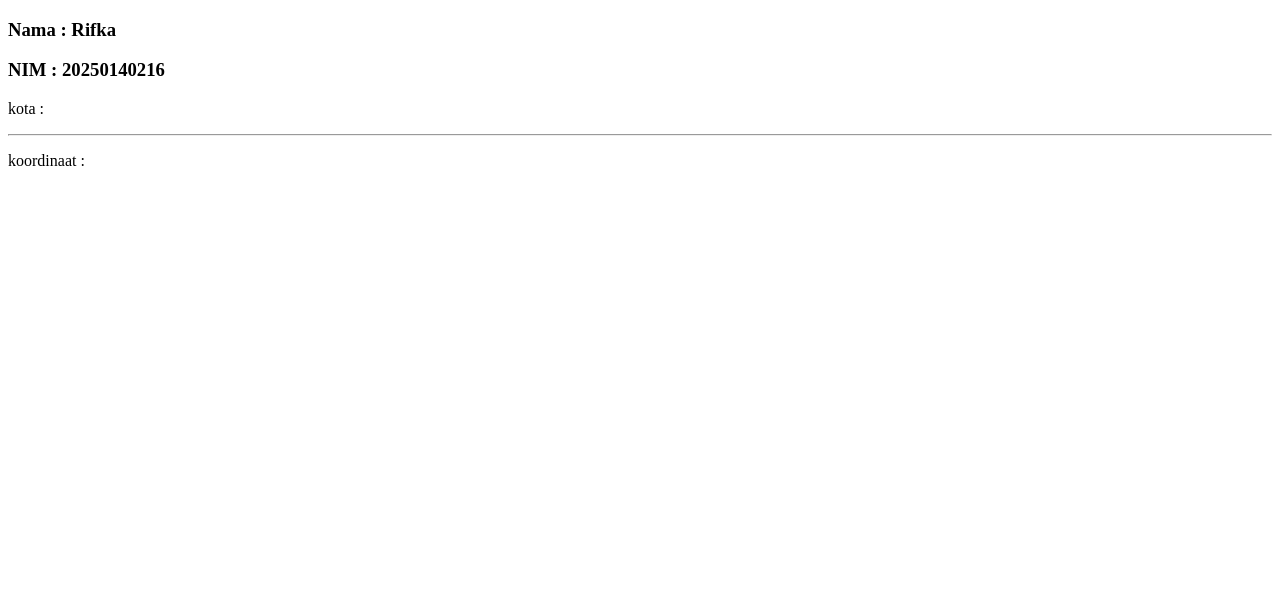
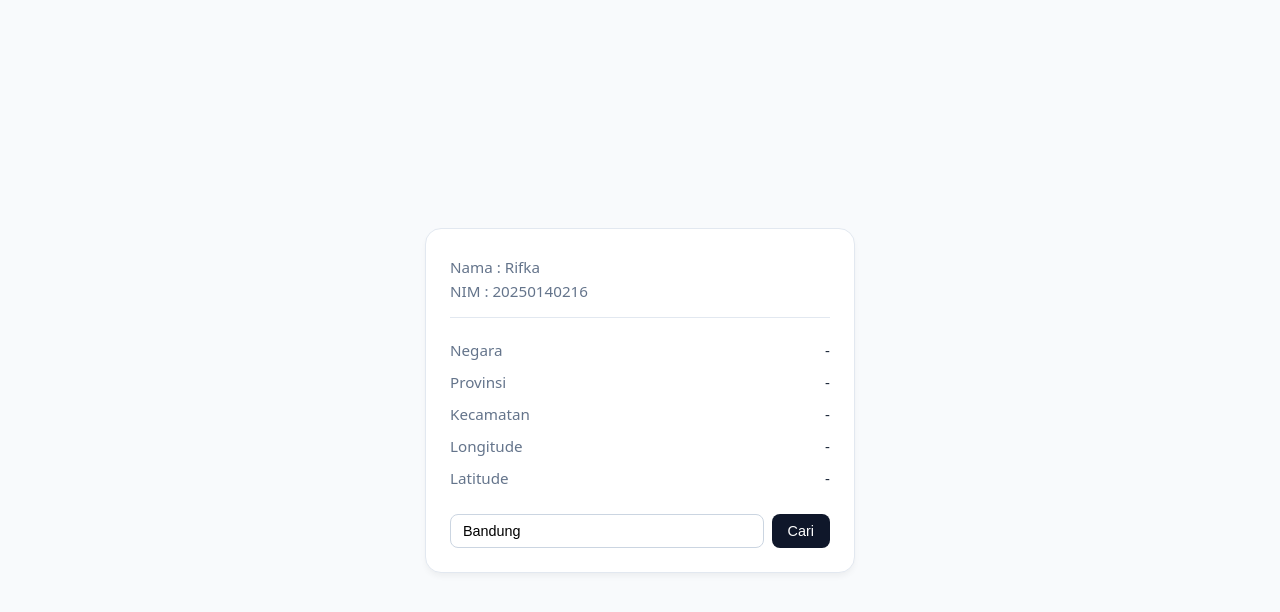
Before and after one commit to rifkaaikaa07-arc/0216_WeatherApi, a website: page public/index.html in a window 1280 px wide. Drawn offline with Linux system fonts and the light colour scheme; no server answers.

Commit message:
menambahkan index html tugas

```diff
--- a/public/index.html
+++ b/public/index.html
@@ -3,39 +3,123 @@
 <head>
     <meta charset="UTF-8">
     <meta name="viewport" content="width=device-width, initial-scale=1.0">
-    <title>Document</title>
+    <title>Lokasi</title>
+    <style>
+        body {
+            font-family: system-ui, -apple-system, 'Segoe UI', Roboto, sans-serif;
+            background-color: #f8fafc;
+            color: #1e293b;
+            display: flex;
+            justify-content: center;
+            align-items: center;
+            min-height: 100vh;
+            margin: 0;
+        }
+        .wrapper {
+            background: #ffffff;
+            border: 1px solid #e2e8f0;
+            border-radius: 16px;
+            padding: 24px;
+            width: 100%;
+            max-width: 380px;
+            box-shadow: 0 4px 6px -1px rgba(0, 0, 0, 0.05);
+        }
+        h3 {
+            margin: 4px 0;
+            font-size: 0.95rem;
+            color: #64748b;
+            font-weight: 500;
+        }
+        hr {
+            border: 0;
+            border-top: 1px solid #e2e8f0;
+            margin: 16px 0;
+        }
+        .baris {
+            display: flex;
+            justify-content: space-between;
+            padding: 6px 0;
+            font-size: 0.95rem;
+        }
+        .baris span:first-child {
+            color: #64748b;
+        }
+        .search-box {
+            margin-top: 20px;
+            display: flex;
+            gap: 8px;
+        }
+        input {
+            flex: 1;
+            padding: 8px 12px;
+            border: 1px solid #cbd5e1;
+            border-radius: 8px;
+            outline: none;
+            font-size: 0.9rem;
+        }
+        input:focus {
+            border-color: #94a3b8;
+        }
+        button {
+            padding: 8px 16px;
+            background-color: #0f172a;
+            color: white;
+            border: none;
+            border-radius: 8px;
+            cursor: pointer;
+            font-weight: 500;
+            font-size: 0.9rem;
+        }
+        button:hover {
+            background-color: #1e293b;
+        }
+    </style>
 </head>
 <body>
+    <div class="wrapper">
+        <h3>Nama : Rifka</h3>
+        <h3>NIM : 20250140216</h3>
 
-    <h3>Nama : Rifka </h3>
-    <h3>NIM : 20250140216 </h3>
+        <hr>
 
-    <p>
-        kota :
-        <span id="lokasi"></span>
+        <div class="baris"><span>Negara</span><span id="negara">-</span></div>
+        <div class="baris"><span>Provinsi</span><span id="provinsi">-</span></div>
+        <div class="baris"><span>Kecamatan</span><span id="kecamatan">-</span></div>
+        <div class="baris"><span>Longitude</span><span id="longitude">-</span></div>
+        <div class="baris"><span>Latitude</span><span id="latitude">-</span></div>
 
-    </p>
-
-    <hr>
-
-    <p>
-        koordinaat :
-        <span id="negara"></span>
-    </p>
+        <div class="search-box">
+            <input type="text" id="inputLokasi" placeholder="Lokasi" value="Bandung">
+            <button onclick="cariLokasi()">Cari</button>
+        </div>
+    </div>
 
     <script>
-        fetch("/api/lokasi")
-            .then(response => response.json())
-            .then (data => {
-            console.log(data);
-            document.getElementById("lokasi").innerHTML = data.kota;
-            document.getElementById("negara").innerHTML =
-                data.koordinat;
-        })
-        .catch(error => {
-            console.error(error);
+        function cariLokasi() {
+            const kota = document.getElementById("inputLokasi").value;
+
+            fetch("/api/lokasi?kota=" + encodeURIComponent(kota))
+                .then(response => response.json())
+                .then(data => {
+                    console.log(data);
+                    if (data.message) {
+                        alert(data.message);
+                        return;
+                    }
+                    document.getElementById("negara").innerText = data.negara;
+                    document.getElementById("provinsi").innerText = data.provinsi;
+                    document.getElementById("kecamatan").innerText = data.kecamatan;
+                    document.getElementById("longitude").innerText = data.longitude;
+                    document.getElementById("latitude").innerText = data.latitude;
+                })
+                .catch(error => console.error(error));
+        }
+
+        cariLokasi();
+
+        document.getElementById("inputLokasi").addEventListener("keypress", function (e) {
+            if (e.key === "Enter") cariLokasi();
         });
-
     </script>
 </body>
 </html>
```
